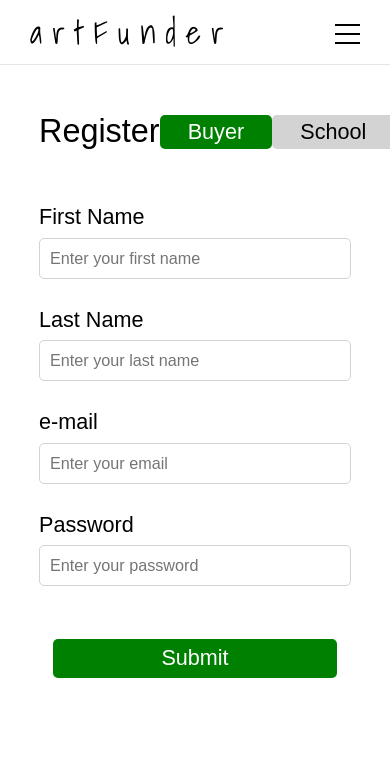
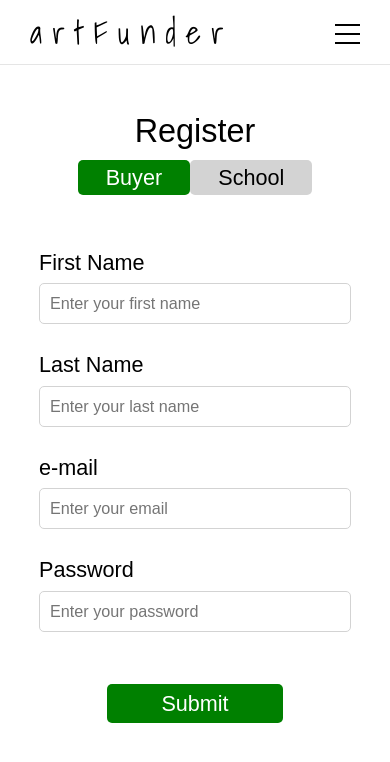
Before and after one commit to LABS-EU3/Student-Art-Collection-FRONTEND, a React (Create React App) app: page /register in a window 390 px wide. Shown: the top 762 px of the page. Built offline with nearby package versions, Linux system fonts and the light colour scheme; a web font is replaced by a local one.

Commit message:
Add responsive style to title for small screens

```diff
--- a/src/Components/RegisterForm.js
+++ b/src/Components/RegisterForm.js
@@ -47,6 +47,7 @@ export default function RegisterForm(props) {
           .then(res => {
             actions.resetForm();
             actions.Submitting(false);
+            props.history.push('/confirmation')
           })
           .catch(err => {
             debugger;
@@ -224,7 +225,7 @@ const Form = styled.form`
     border: none
     border-radius: 5px
     font-size: 2rem
-    padding: 0.6rem 10rem
+    padding: 0.6rem 5rem
 
     &:hover{
       opacity: 0.7;
--- a/src/Views/Register.js
+++ b/src/Views/Register.js
@@ -36,6 +36,12 @@ const Container = styled.div`
     flex-direction row;
     justify-content: space-between
     width: 80%;
+
+    @media (max-width: 500px) {
+      flex-direction column;
+      height: 80px;
+      align-items: center
+    }
   }
 
   .toggleButton {
```
